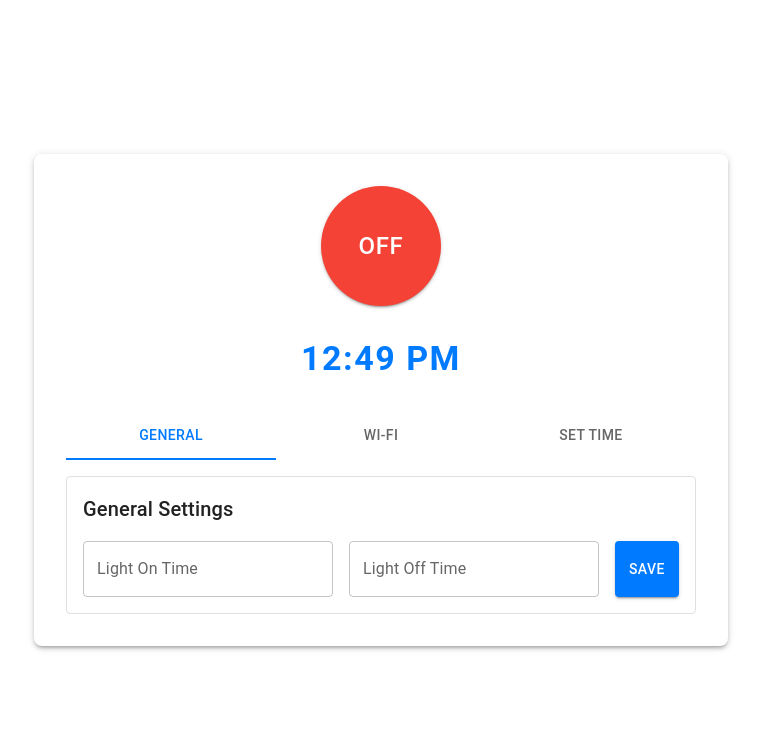
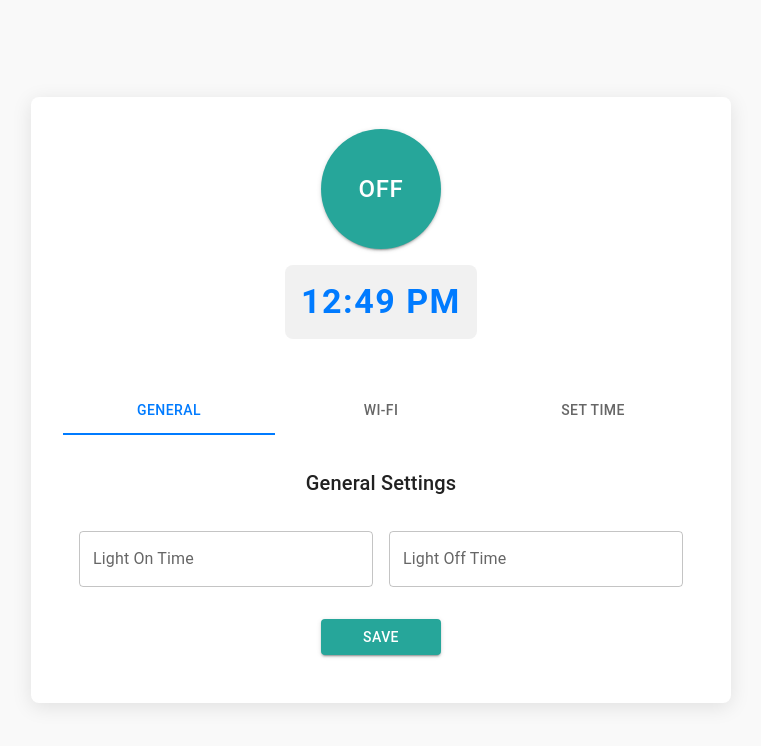
Before and after one commit to LightWave-HQ/Frontend, a React (Vite) app: page / in a window 1280 px wide. Shown: the top 746 px of the page, without its empty margins (259-1020 px from the left). Built offline with nearby package versions, Linux system fonts and the light colour scheme.

Commit message:
Added: Completed the GUI Part

```diff
--- a/src/App.jsx
+++ b/src/App.jsx
@@ -7,11 +7,10 @@ import {
   TextField,
   Paper,
   Typography,
-  createTheme,
   ThemeProvider,
-  CssBaseline,
   CircularProgress,
 } from "@mui/material";
+
 import { useMediaQuery } from "@mui/material";
 import theme from "./Theme";
 
@@ -25,7 +24,7 @@ const App = () => {
 
   // Simulate loading
   useEffect(() => {
-    setTimeout(() => setLoading(false), 2000); // Simulate a 2-second loading
+    setTimeout(() => setLoading(false), 2000);
   }, []);
 
   // Toggle button handler
@@ -93,7 +92,6 @@ const App = () => {
 
   return (
     <ThemeProvider theme={theme}>
-      <CssBaseline />
       <Box
         sx={{
           minHeight: "100vh",
@@ -103,18 +101,22 @@ const App = () => {
           justifyContent: "center",
           gap: 4,
           padding: 2,
+          backgroundColor: "#f9f9f9",
         }}
       >
         {/* Toggle Button */}
         <Paper
-          elevation={3}
+          elevation={5}
           sx={{
             display: "flex",
             flexDirection: "column",
             alignItems: "center",
             padding: 4,
             borderRadius: 2,
-            minWidth: 400,
+            minWidth: 700,
+            minHeight: 600,
+            backgroundColor: "#ffffff",
+            boxShadow: "0 4px 20px rgba(0, 0, 0, 0.1)",
           }}
         >
           <Button
@@ -124,19 +126,30 @@ const App = () => {
               width: 120,
               height: 120,
               borderRadius: "50%",
-              backgroundColor: isOn ? "success.main" : "error.main",
+              backgroundColor: "#26a69a",
               fontSize: "1.5rem",
               color: "white",
+              transition: "all 0.3s ease",
+              "&:hover": {
+                backgroundColor: "#00796b",
+              },
             }}
           >
             {isOn ? "ON" : "OFF"}
           </Button>
 
           {/* Digital Clock */}
+          <Box
+            sx={{
+              margin: 2,
+              borderRadius: 2,
+              backgroundColor: "#f1f1f1",
+            }}
+          >
             <Typography
               variant="h4"
               sx={{
-              marginTop: 4,
+                margin: 2,
                 fontWeight: "bold",
                 textAlign: "center",
                 color: "primary.main",
@@ -145,6 +158,7 @@ const App = () => {
             >
               {currentTime}
             </Typography>
+          </Box>
 
           {/* Tabs */}
           <Box sx={{ width: "100%", marginTop: 4 }}>
@@ -162,13 +176,23 @@ const App = () => {
             </Tabs>
             {tabValue === 0 && (
               <TabPanel>
-                <Typography variant="h6">General Settings</Typography>
+                <Typography variant="h6" sx={{ textAlign: "center" }}>
+                  General Settings
+                </Typography>
                 <Box
                   component="form"
                   onSubmit={handleGeneralSubmit}
                   sx={{
                     display: "flex",
-                    flexDirection: isSmallScreen ? "column" : "row",
+                    flexDirection: "column",
+                    gap: 2,
+                    marginTop: 2,
+                  }}
+                >
+                  <Box
+                    sx={{
+                      display: "flex",
+                      flexDirection: "row",
                       gap: 2,
                       marginTop: 2,
                     }}
@@ -185,21 +209,44 @@ const App = () => {
                       variant="outlined"
                       fullWidth
                     />
-                  <Button type="submit" variant="contained">
+                  </Box>
+                  <Box
+                    sx={{
+                      display: "flex",
+                      justifyContent: "center",
+                      marginTop: 2,
+                    }}
+                  >
+                    <Button
+                      type="submit"
+                      variant="contained"
+                      sx={{ width: 120, background: "#26a69a" }}
+                    >
                       Save
                     </Button>
+                  </Box>
                 </Box>
               </TabPanel>
             )}
             {tabValue === 1 && (
               <TabPanel>
-                <Typography variant="h6">Wi-Fi Configuration</Typography>
+                <Typography variant="h6" sx={{ textAlign: "center" }}>
+                  Wi-Fi Configuration
+                </Typography>
                 <Box
                   component="form"
                   onSubmit={handleWiFiSubmit}
                   sx={{
                     display: "flex",
                     flexDirection: "column",
+                    gap: 2,
+                    marginTop: 2,
+                  }}
+                >
+                  <Box
+                    sx={{
+                      display: "flex",
+                      flexDirection: "row",
                       gap: 2,
                       marginTop: 2,
                     }}
@@ -217,20 +264,35 @@ const App = () => {
                       variant="outlined"
                       fullWidth
                     />
-                  <Button type="submit" variant="contained">
+                  </Box>
+                  <Box
+                    sx={{
+                      display: "flex",
+                      justifyContent: "center",
+                      marginTop: 2,
+                    }}
+                  >
+                    <Button
+                      type="submit"
+                      variant="contained"
+                      sx={{ width: 120, background: "#26a69a" }}
+                    >
                       Connect
                     </Button>
+                  </Box>
                 </Box>
               </TabPanel>
             )}
             {tabValue === 2 && (
               <TabPanel>
-                <Typography variant="h6">Set Current Time</Typography>
+                <Typography variant="h6" sx={{ textAlign: "center" }}>
+                  Set Current Time
+                </Typography>
                 <Box
                   component="form"
                   onSubmit={handleSetTimeSubmit}
                   sx={{
-                    marginTop: 2,
+                    marginTop: 4,
                   }}
                 >
                   <TextField
@@ -239,13 +301,24 @@ const App = () => {
                     variant="outlined"
                     fullWidth
                   />
+                  <Box
+                    sx={{
+                      display: "flex",
+                      justifyContent: "center",
+                      marginTop: 2,
+                    }}
+                  >
                     <Button
                       type="submit"
                       variant="contained"
-                    sx={{ marginTop: 2 }}
+                      sx={{
+                        width: 120,
+                        background: "#26a69a",
+                      }}
                     >
                       Set Time
                     </Button>
+                  </Box>
                 </Box>
               </TabPanel>
             )}
@@ -262,9 +335,8 @@ const TabPanel = ({ children }) => {
     <Box
       sx={{
         padding: 2,
-        border: "1px solid #e0e0e0",
-        borderRadius: 1,
         marginTop: 2,
+        backgroundColor: "#fff",
       }}
     >
       {children}
```
Lines whose indentation alone changed are shown as unchanged.
